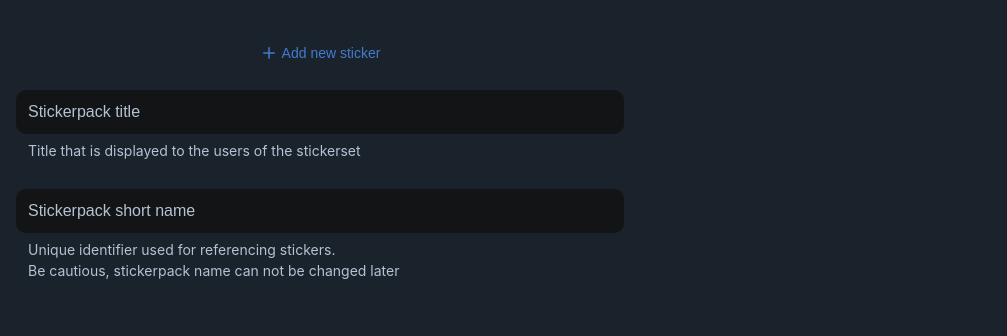
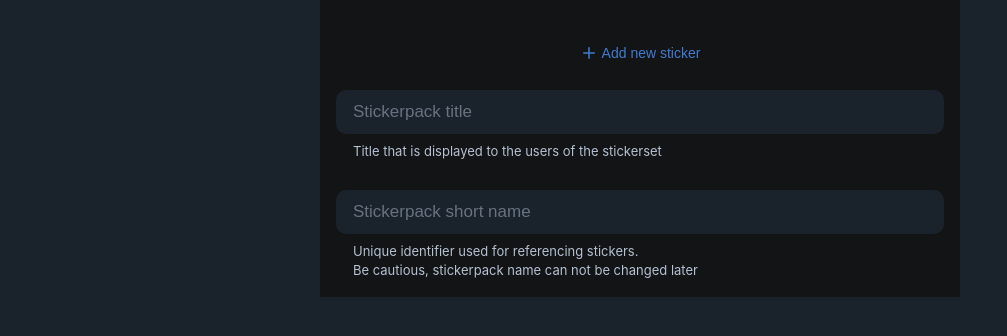
Before and after one commit to TatianaFomina/stkrz_bot, a Vue app in the folder webapp/: page / in a window 1280 px wide. Shown: the top 336 px of the page, without its empty margins (0-1007 px from the left). Built offline with nearby package versions, Linux system fonts and the light colour scheme.

Commit message:
Update input

```diff
--- a/webapp/src/App.vue
+++ b/webapp/src/App.vue
@@ -25,5 +25,8 @@ onMounted(() => {
 <style scoped lang="postcss">
 .app {
   max-width: 640px;
+  margin-left: auto;
+  margin-right: auto;
+  background: var(--color-background);
 }
 </style>
--- a/webapp/src/components/Input.vue
+++ b/webapp/src/components/input/Input@ios.vue
@@ -1,9 +1,11 @@
 <template>
+  <!-- eslint-disable vue/no-v-html -->
   <div class="input">
+    <div class="input-field">
       <input
         ref="input"
         type="text"
-      class="input__input"
+        class="input-field__input"
         :value="modelValue"
         :placeholder="placeholder"
         @keyup="onInput"
@@ -11,22 +13,30 @@
       >
       <button
         v-if="modelValue"
-      class="input__clear"
+        class="input-field__clear"
         @click="clear"
       >
         <Cross />
       </button>
     </div>
+
+    <p
+      v-if="hint"
+      class="input__hint"
+      v-html="hint"
+    />
+  </div>
 </template>
 
 <script lang='ts' setup>
 import { ref } from 'vue';
-import Cross from '../icons/Cross.vue';
+import Cross from '../../icons/Cross.vue';
 
 const props = defineProps<{
   modelValue: string | null | undefined;
   placeholder?: string;
   pattern?: string;
+  hint?: string;
 }>();
 
 const emit = defineEmits<{(eventName: 'update:modelValue', value: string): void }>();
@@ -66,24 +76,38 @@ function clear(): void {
 
 <style lang="postcss">
 .input {
+  &__hint {
+    color: var(--color-text-secondary);
+    font-size: 13px;
+    margin-top: 8px !important;
+    align-self: start;
+    margin-left: 17px;
+    margin-right: 17px;
+  }
+}
+
+.input-field {
   background-color: var(--color-background-secondary);
   border-radius: 10px;
   display: flex;
-  padding: 10px 12px;
+  padding-left: 17px;
+  padding-right: 17px;
   box-sizing: border-box;
+  height: 44px;
 
   &__input {
     border: none;
     background: transparent;
-    font-size: 16px;
+    font-size: 17px;
     height: 100%;
     flex: 1;
     color: var(--color-text);
     padding: 0;
-    height: 24px;
 
     &::placeholder {
+      /* color: var(--color-text); */
       color: var(--color-text-secondary);
+      opacity: 0.5;
     }
 
     &:focus {
@@ -92,11 +116,10 @@ function clear(): void {
   }
 
   &__clear {
-    background: var(--color-text-secondary);
-    color: var(--color-background-secondary);
+    background: transparent;
+    color: var(--color-text-secondary);
+    cursor: pointer;
     border-radius: 12px;
-    width: 16px;
-    height: 16px;
     flex-shrink: 0;
     align-self: center;
     display: flex;
--- /dev/null
+++ b/webapp/src/components/input/index.ts
@@ -0,0 +1,6 @@
+import { withPlatform } from '../../services/withPlatform';
+import Input from './Input@ios.vue';
+
+const component = withPlatform({ ios: Input });
+
+export default component;
--- a/webapp/src/services/useTelegramWebApp.ts
+++ b/webapp/src/services/useTelegramWebApp.ts
@@ -6,6 +6,7 @@ declare global {
         close: () => void;
         expand: () => void;
         sendData: (data: string) => void;
+        platform: Platform;
         initDataUnsafe: {
           query_id: string;
           user: {
@@ -20,6 +21,8 @@ declare global {
     };
   }
 }
+
+export type Platform = 'macos' | 'ios' | 'android' | 'web' | 'unknown';
 
 interface MainButton {
   text: string;
@@ -51,6 +54,7 @@ export function useTelegramWebApp(): UseTelegramWebApp {
   const queryId = tgWebApp?.initDataUnsafe.query_id;
   const userId = tgWebApp?.initDataUnsafe?.user?.id;
   const language = tgWebApp?.initDataUnsafe.user?.language_code;
+  const platform = tgWebApp?.platform;
 
   /**
    * Informs the Telegram app that the Web App is ready to be displayed.
@@ -79,6 +83,7 @@ export function useTelegramWebApp(): UseTelegramWebApp {
     queryId,
     userId,
     language,
+    platform,
     ready,
     close,
     impactOccurred,
@@ -89,6 +94,7 @@ interface UseTelegramWebApp {
   queryId: string | undefined;
   userId: number | undefined;
   language: string | undefined;
+  platform: Platform | undefined;
   ready: () => void;
   close: () => void;
   impactOccurred: (style: HapticImpactStyle) => void;
--- /dev/null
+++ b/webapp/src/services/withPlatform.ts
@@ -0,0 +1,25 @@
+import { type Component } from 'vue';
+import { useTelegramWebApp, type Platform } from './useTelegramWebApp';
+
+type ComponentVariants = Partial<Record<Platform, Component>>;
+
+/**
+ * Returns correct variant of component depending on current platform.
+ * Otherwise returns iOS component version
+ * @param components - map of platforms and components
+ */
+export function withPlatform(components: ComponentVariants): Component | undefined {
+  const { platform } = useTelegramWebApp();
+
+  if (platform === undefined) {
+    return components.ios;
+  }
+
+  const component = components[platform];
+
+  if (component !== undefined) {
+    return component;
+  }
+
+  return components.ios;
+}
--- a/webapp/src/style.css
+++ b/webapp/src/style.css
@@ -7,7 +7,7 @@
 
   color-scheme: light dark;
   color: var(--color-text);
-  background-color: var(--color-background);
+  background-color: var(--color-background-secondary);
 
   font-synthesis: none;
   text-rendering: optimizeLegibility;
--- a/webapp/src/variables.css
+++ b/webapp/src/variables.css
@@ -1,7 +1,7 @@
 
 :root {
-  --color-background: var(--tg-theme-bg-color, #1A222C);
-  --color-background-secondary: var(--tg-theme-secondary-bg-color, #131415);
+  --color-background: var(--tg-theme-secondary-bg-color, #131415);
+  --color-background-secondary: var(--tg-theme-bg-color, #1A222C);
   --color-text: var(--tg-theme-text-color, white);
   --color-text-secondary: var(--tg-theme-hint-color, #B4C2D3);
   --color-accent: var(--tg-theme-button-color, #55A4F8);
--- a/webapp/src/views/StickersetView.vue
+++ b/webapp/src/views/StickersetView.vue
@@ -41,28 +41,22 @@
       v-model="stickersetTitle"
       class="stickerset-view__input"
       :placeholder="t('stickers_view.title_placeholder')"
+      :hint="t('stickers_view.title_hint')"
     />
-
-    <p class="stickerset-view__input-hint">
-      {{ t('stickers_view.title_hint') }}
-    </p>
 
     <Input
       v-model="stickersetName"
       pattern="[^-A-Za-z]"
       class="stickerset-view__input"
       :placeholder="t('stickers_view.name_placeholder')"
+      :hint="t('stickers_view.name_hint')"
     />
-
-    <p class="stickerset-view__input-hint">
-      <span v-html="t('stickers_view.name_hint')" />
-    </p>
   </div>
 </template>
 
 <script lang='ts' setup>
 import { ref, onMounted, onUnmounted, watch } from 'vue';
-import Input from '../components/Input.vue';
+import Input from '../components/input/index.ts';
 import PlusIcon from '../icons/Plus.vue';
 import { useTelegramWebApp, useTelegramWebAppMainButton } from '../services/useTelegramWebApp';
 import { useRouter } from 'vue-router';
@@ -224,14 +218,6 @@ function getUrl(data: Blob): string {
     margin-top: 28px;
   }
 
-  &__input-hint {
-    color: var(--color-text-secondary);
-    font-size: 14px;
-    margin-top: 6px !important;
-    align-self: start;
-    margin-left: 12px;
-  }
-
   &__delete-item {
     background: var(--color-text-secondary);
     color: var(--color-background-secondary);
```
Also changed, not shown: webapp/src/icons/Cross.vue (+11 -20 lines). Lines whose indentation alone changed are shown as unchanged.
